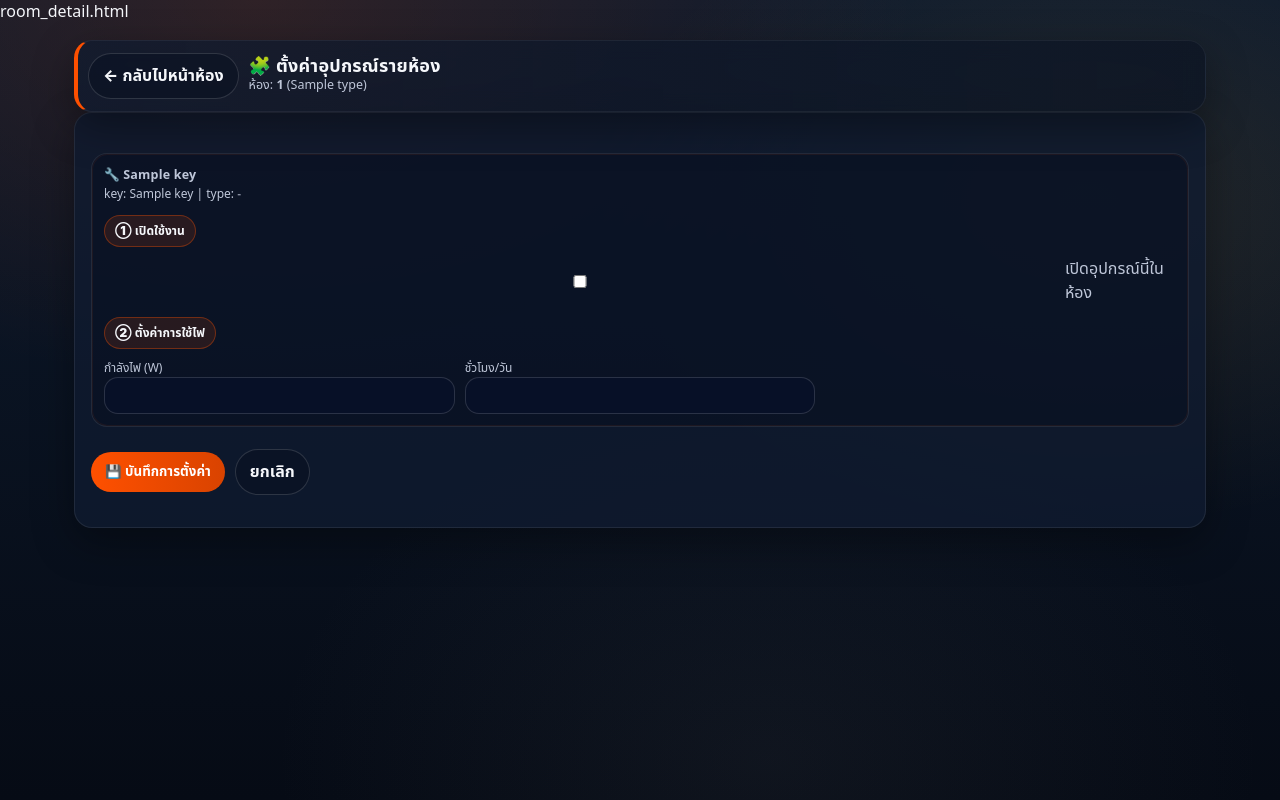
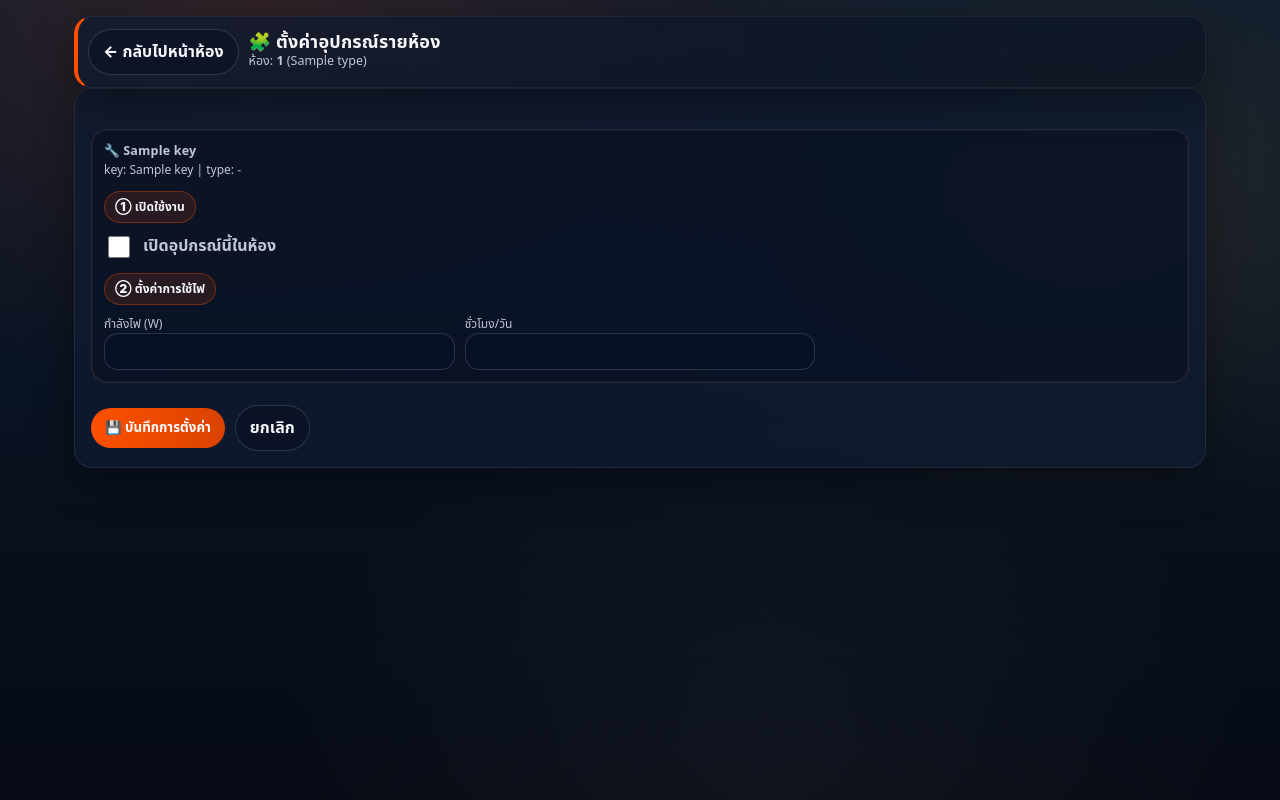
Before and after one commit to apiwatMea/energy-life, a Flask app: template templates/room_detail.html in a window 1280 px wide. Run offline with Flask 3, Linux system fonts and the light colour scheme; data comes from the database, SQL or seed files in the repository; the template is opened without the code that fills it: most values are stand-ins (such as "Sample title", 1, 10 or a date in 2020); data that the repository does not hold is empty.

Commit message:
Update room_detail.html

```diff
--- a/templates/room_detail.html
+++ b/templates/room_detail.html
@@ -1,4 +1,4 @@
-room_detail.html <!doctype html>
+<!doctype html>
 <html lang="th">
 <head>
   <meta charset="utf-8"/>
@@ -55,7 +55,9 @@ room_detail.html <!doctype html>
 
           <div class="mt2">
             <div class="badge">① เปิดใช้งาน</div>
-            <label class="row gap mt1" style="align-items:center;">
+
+            <!-- ✅ FIX: checkbox ใหญ่ + อยู่หน้าข้อความ + บรรทัดเดียว -->
+            <label class="checkbox-lg mt1">
               <input type="checkbox" name="{{ key }}__enabled" {% if cfg.enabled %}checked{% endif %}>
               <span class="muted">เปิดอุปกรณ์นี้ในห้อง</span>
             </label>
```
